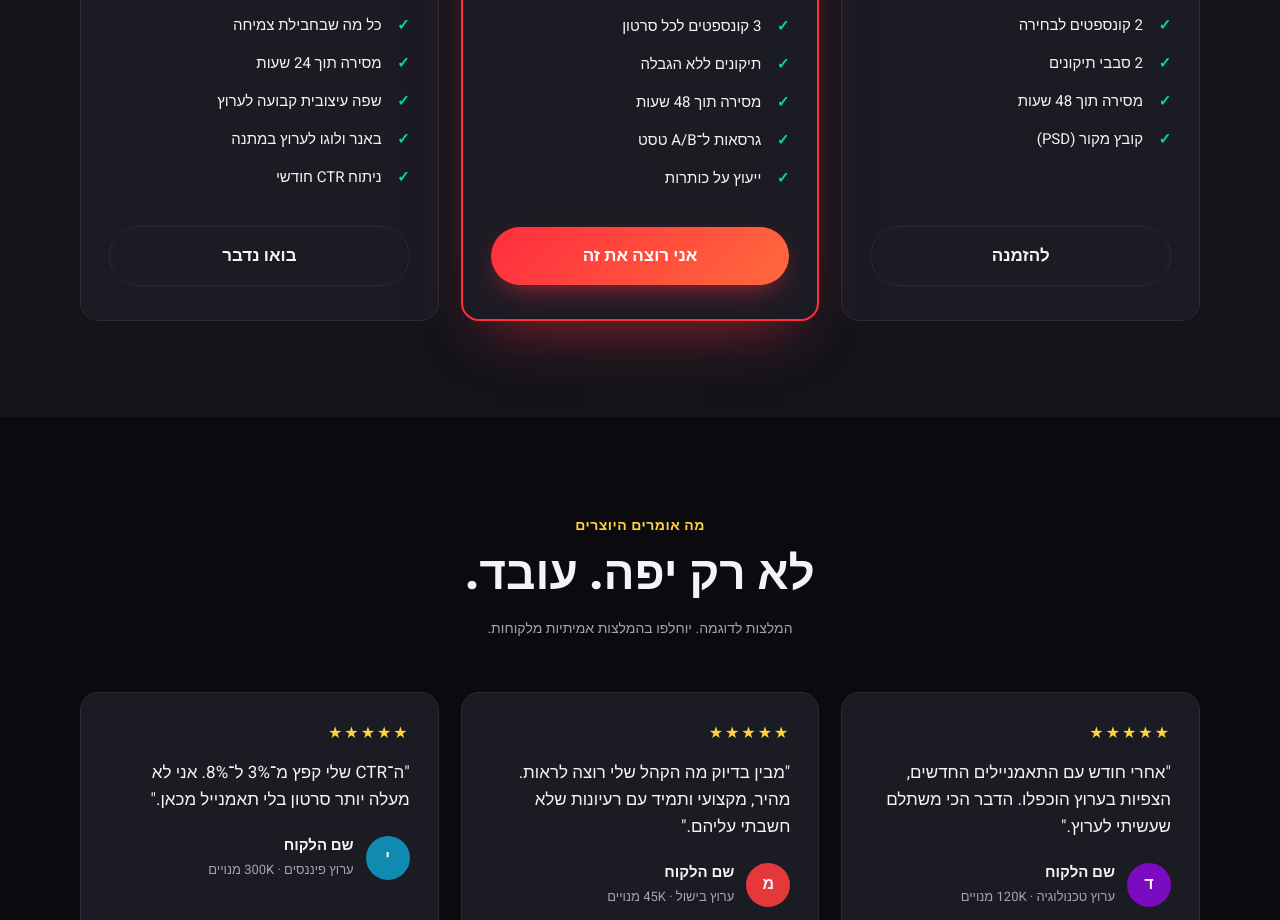
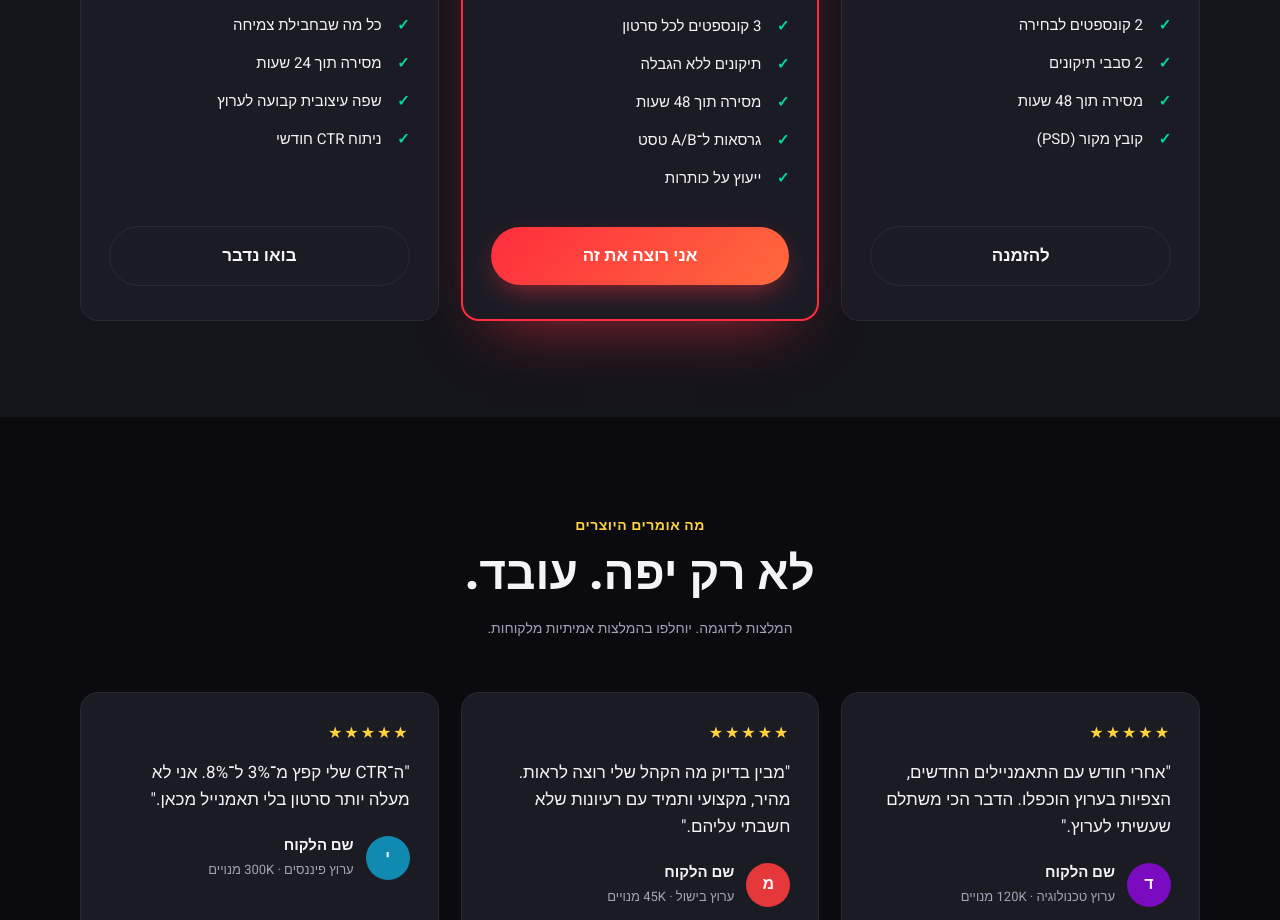
Before and after one commit to yaelytzour-cloud/thumbnail-studio, a plain HTML site: page index.html in a window 1280 px wide. Shown: the part 3400-4320 px from the top of the page. Drawn offline with Linux system fonts and the light colour scheme.

Commit message:
Remove free banner and logo from full channel package
Co-Authored-By: Claude Opus 5.5 <noreply@anthropic.com>

```diff
--- a/index.html
+++ b/index.html
@@ -474,7 +474,6 @@
           <li>כל מה שבחבילת צמיחה</li>
           <li>מסירה תוך 24 שעות</li>
           <li>שפה עיצובית קבועה לערוץ</li>
-          <li>באנר ולוגו לערוץ במתנה</li>
           <li>ניתוח CTR חודשי</li>
         </ul>
         <a href="#contact" class="btn btn-ghost">בואו נדבר</a>
```
